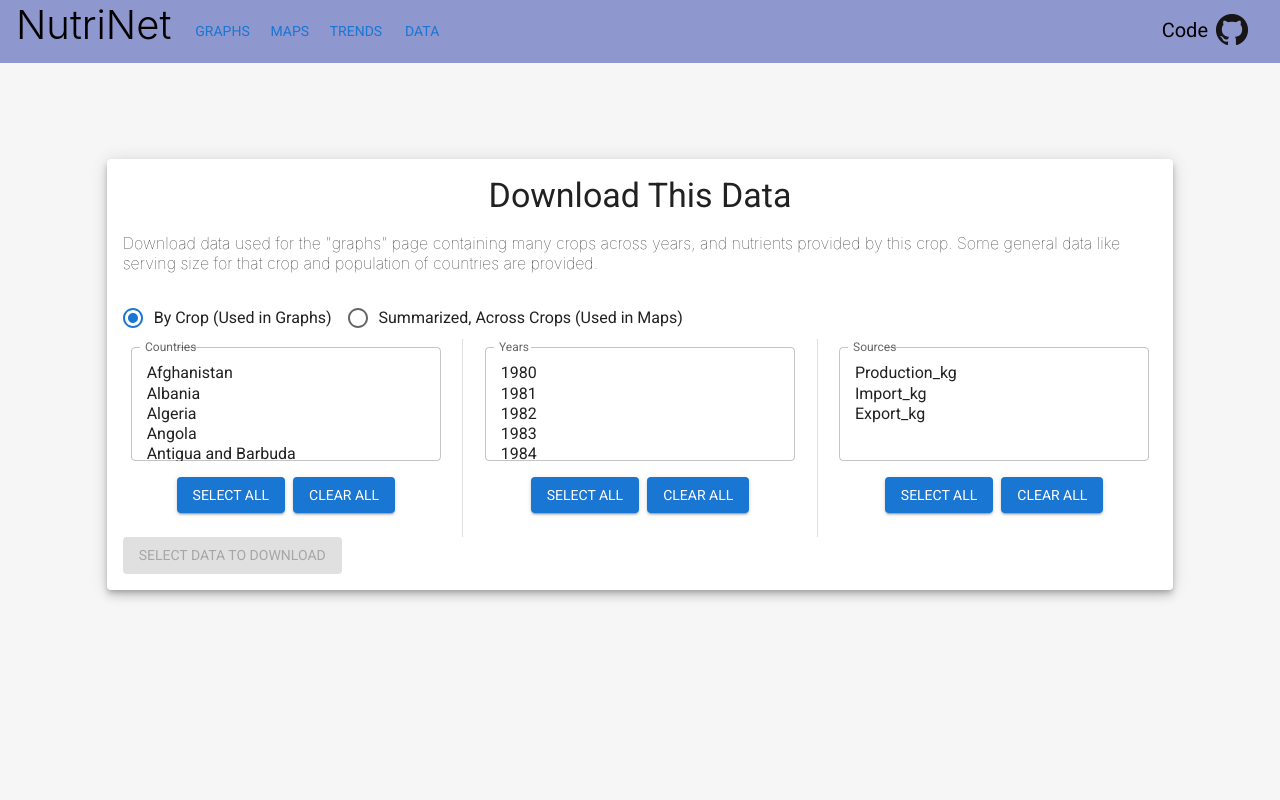
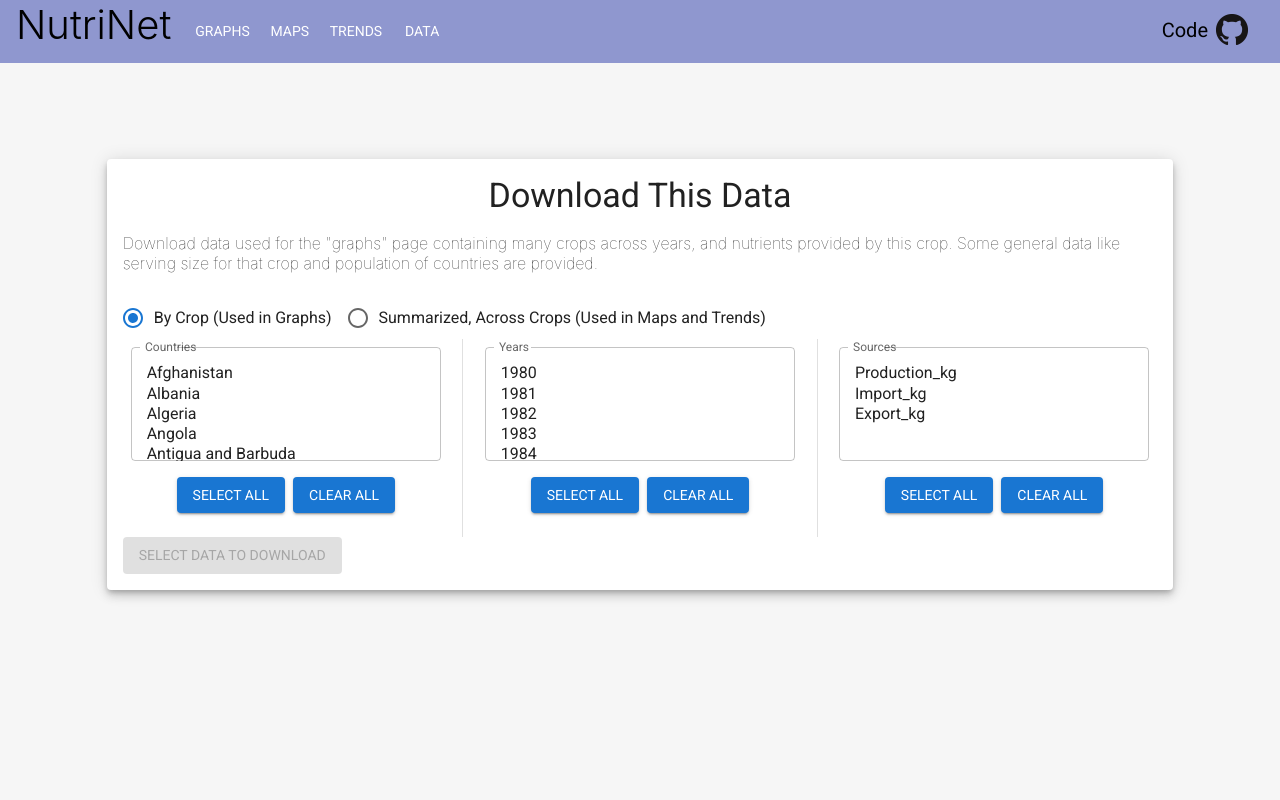
Before and after one commit to timjhh/HATCH-Nutrient-Network, a React (Create React App) app in the folder CODE/nutrinet/: page /data in a window 1280 px wide. Shown: the top 800 px of the page. Built offline with nearby package versions, Linux system fonts and the light colour scheme.

Commit message:
UI Updates
Changed nav buttons to white font, wrote description for Trends tool

```diff
--- a/CODE/nutrinet/src/App.css
+++ b/CODE/nutrinet/src/App.css
@@ -44,3 +44,10 @@ p {
     grid-template-rows: auto 1fr auto;
     gap: 3rem
 }
+.navButton {
+    display: "inline-flex";
+    flex-direction: "column";
+    justify-content: "flex-start";
+    align-items: 'flex-center';
+    color: "#DCB245"
+}
--- a/CODE/nutrinet/src/DataDownloader.jsx
+++ b/CODE/nutrinet/src/DataDownloader.jsx
@@ -174,7 +174,7 @@ function DataDownloader(props) {
               <FormControlLabel
                 value="map"
                 control={<Radio />}
-                label="Summarized, Across Crops (Used in Maps)"
+                label="Summarized, Across Crops (Used in Maps and Trends)"
               />
             </RadioGroup>
           </FormControl>
--- a/CODE/nutrinet/src/Navigation.jsx
+++ b/CODE/nutrinet/src/Navigation.jsx
@@ -17,19 +17,19 @@ const Navigation = () => {
 
 
         <Box sx={{ display: "inline-flex", flexDirection: "column", justifyContent: "flex-start", alignItems: 'flex-center' }}>
-            <Button sx={{ml: 2}} href="/graphs" variant="text">Graphs</Button>
+            <Button sx={{ml: 2, color:"white"}} className="navButton" href="/graphs" variant="text">Graphs</Button>
         </Box>
 
         <Box sx={{ display: "inline-flex", flexDirection: "column", justifyContent: "center" }}>
-            <Button href="/maps" variant="text">Maps</Button>
+            <Button sx={{color:"white"}} className="navButton" href="/maps" variant="text">Maps</Button>
         </Box>
 
         <Box sx={{ display: "inline-flex", flexDirection: "column", justifyContent: "center" }}>
-            <Button href="/trends" variant="text">Trends</Button>
+            <Button sx={{color:"white"}} className="navButton" href="/trends" variant="text">Trends</Button>
         </Box>
 
         <Box sx={{ display: "inline-flex", flexDirection: "column", justifyContent: "center" }}>
-            <Button href="/data" variant="text">Data</Button>
+            <Button sx={{color:"white"}} className="navButton" href="/data" variant="text">Data</Button>
         </Box>
 
         <Box sx={{ width: 1, display: "inline-flex", justifyContent: "flex-end", px:4 }}>
--- a/CODE/nutrinet/src/map/MapController.jsx
+++ b/CODE/nutrinet/src/map/MapController.jsx
@@ -278,8 +278,8 @@ function MapController(props) {
             stronger color, and stronger relationships become a stronger blend
             of colors. Clicking on any square from the legend will highlight all
             countries on the map with that color. Clicking anywhere on the map
-            or graphs will deselect a country. You can also select a country on
-            the map to highlight it in the scatterplot. Hovering over any
+            or graphs will deselect a country. You can select a country on
+            the map to highlight it in the scatterplot, or select a point on the scatterplot to highlight it on the map. Hovering over any
             country will show a tooltip with information about the selected
             variables. Some countries that are missing one or both variables
             will be colored black.
--- a/CODE/nutrinet/src/trends/Chart.jsx
+++ b/CODE/nutrinet/src/trends/Chart.jsx
@@ -113,7 +113,7 @@ function updateLineChart() {
 
 function genLineChart() {
 
-  var data = d3.group(props.lineData, d => d.key)
+  var data = d3.group(props.lineData, d => d.displayLabel)
 
   let scaleX = d3.scaleTime()
   .domain(d3.extent(props.data, d => new Date(d.Year)))
--- a/CODE/nutrinet/src/trends/Trends.jsx
+++ b/CODE/nutrinet/src/trends/Trends.jsx
@@ -1,6 +1,6 @@
 import React, { useState, useEffect } from "react";
 
-import { Paper, Grid } from "@mui/material";
+import { Paper, Grid, Typography } from "@mui/material";
 import VarSelect from "./VarSelect";
 import * as d3 from "d3";
 import Chart from "./Chart";
@@ -179,6 +179,7 @@ function Trends(props) {
               Value: parseFloat(e[vr]),
               Color: d.color,
               key: d.label,
+              displayLabel: d.displayLabel
             };
           }).sort((a, b) => parseInt(a.Year) - parseInt(b.Year))
         );
@@ -215,6 +216,27 @@ function Trends(props) {
 
   return (
     <Grid container>
+
+      <Grid item xs={12} mb={2}>
+        <Paper
+          sx={{ p: 2 }}
+          elevation={props.paperElevation}
+          style={{ fontSize: "1em", fontWeight: "lighter" }}
+        >
+          <Typography variant={"h4"} style={{ textAlign: "center" }}>
+            Using This Tool
+          </Typography>
+
+          <Typography variant={"p"}>
+            This interactive line graph visualizes trends in nutrient, crop and socioeconomic variables over time.
+            To start, select a country, variable and source(if applicable) and select "Add Line"(maximum of {MAX_LINES}).
+            Some variables, such as Population are not affected by a source and thus cannot be paired with one. To delete a line, either
+            click the "Clear All" button to erase all lines in the graph, or hover over and select the "x" on its matching colored chip.
+            Hovering over a line will also reveal its label
+            See the 'highlights' section for some hand-picked collections of variables.
+          </Typography>
+        </Paper>
+      </Grid>
 
       <Grid item xs={12}>
           <VarSelect
```
